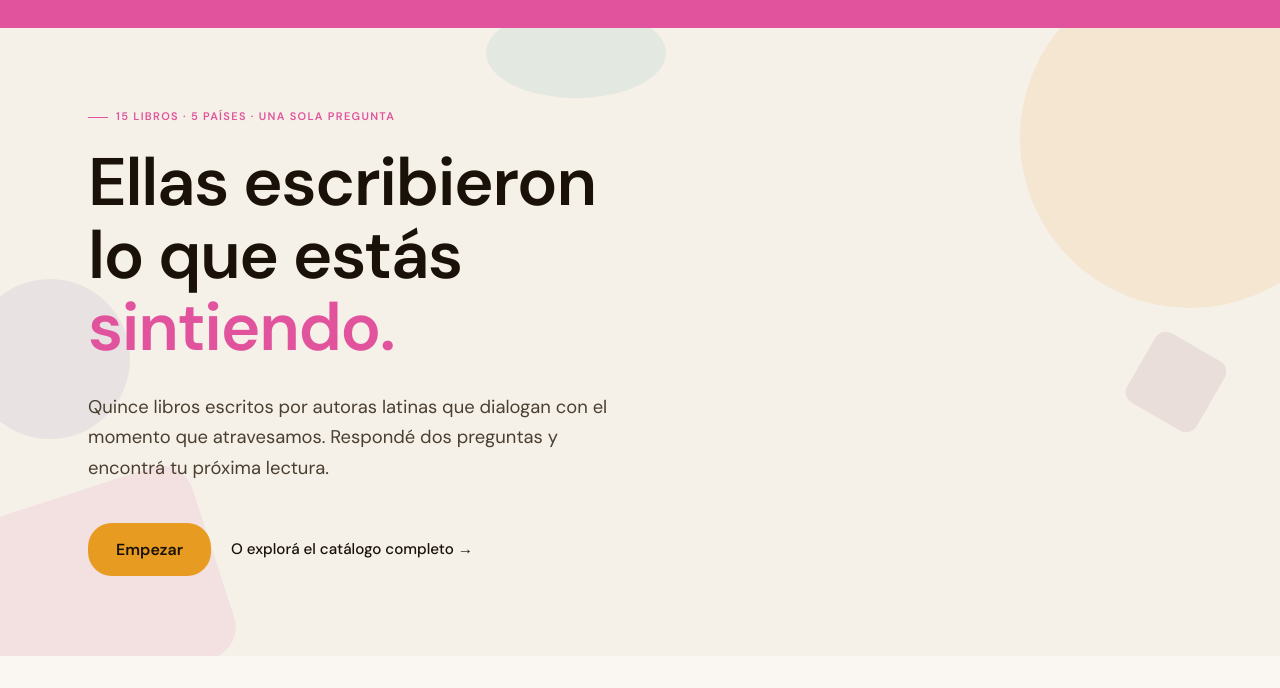
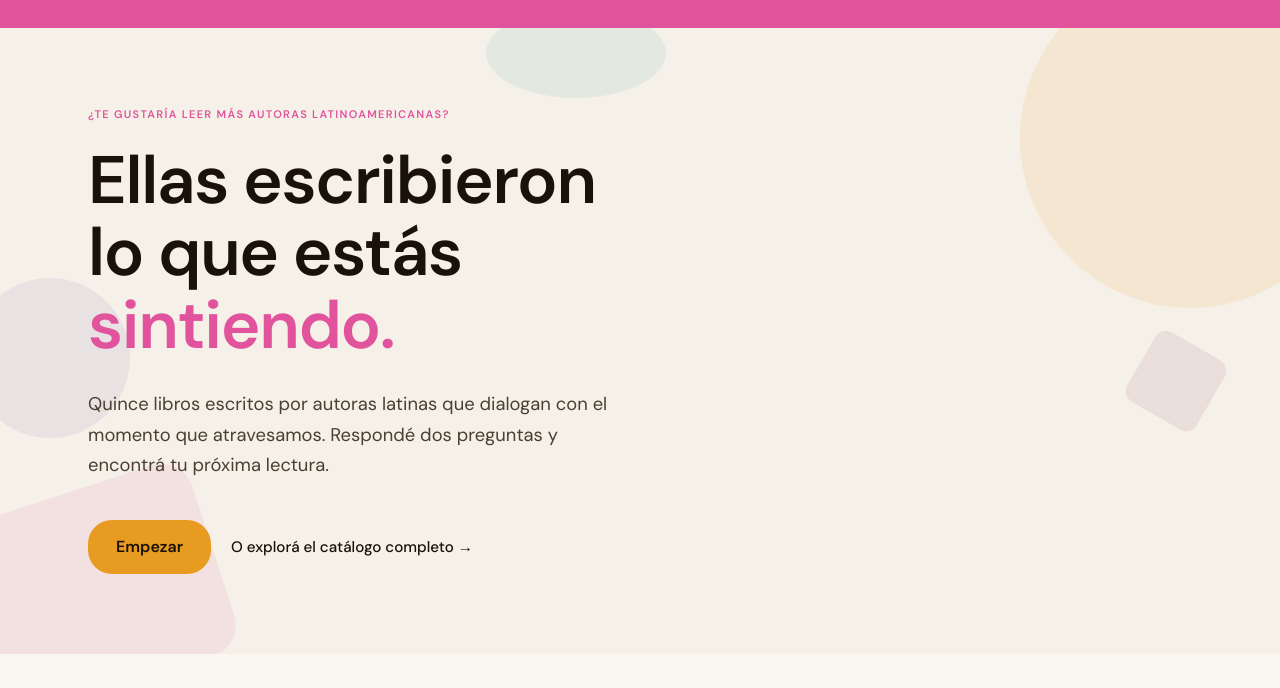
Before and after one commit to autorasylatinas/autoras-y-latinas, a plain HTML site: page Autoras y latinas/index.html in a window 1280 px wide. Shown: the part 112-800 px from the top of the page. Drawn offline with Linux system fonts and the light colour scheme.

Commit message:
Add files via upload

```diff
--- a/Autoras y latinas/index.html
+++ b/Autoras y latinas/index.html
@@ -135,13 +135,7 @@
       margin-bottom: 20px;
     }
 
-    .hero__eyebrow::before {
-      content: '';
-      display: inline-block;
-      width: 20px;
-      height: 1.5px;
-      background: currentColor;
-    }
+
 
     /* Título principal — el display más grande del sitio */
     .hero__titulo {
@@ -198,6 +192,13 @@
     }
 
 
+
+    /* Sin espacio entre hero y footer */
+    main {
+      display: block;
+      padding: 0 !important;
+      margin: 0 !important;
+    }
 
     /* ── Mobile ── */
     @media (max-width: 767px) {
@@ -317,7 +318,7 @@
       <div class="container">
         <div class="hero__contenido animar-solo">
 
-          <span class="hero__eyebrow">15 libros · 5 países · una sola pregunta</span>
+          <span class="hero__eyebrow">¿Te gustaría leer más autoras latinoamericanas?</span>
 
           <h1 class="hero__titulo">
             Ellas escribieron<br>
@@ -336,8 +337,6 @@
         </div>
       </div>
     </section>
-
-
 
   </main>
 
```
